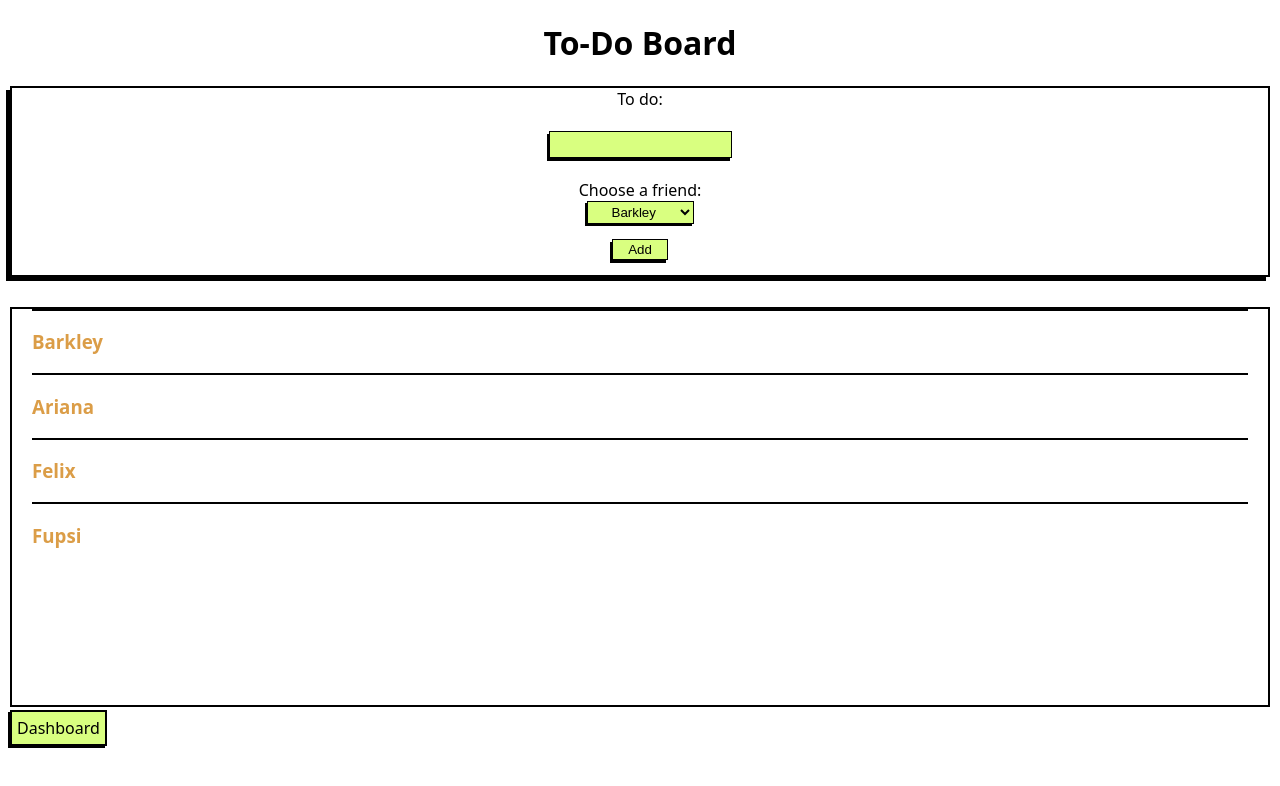
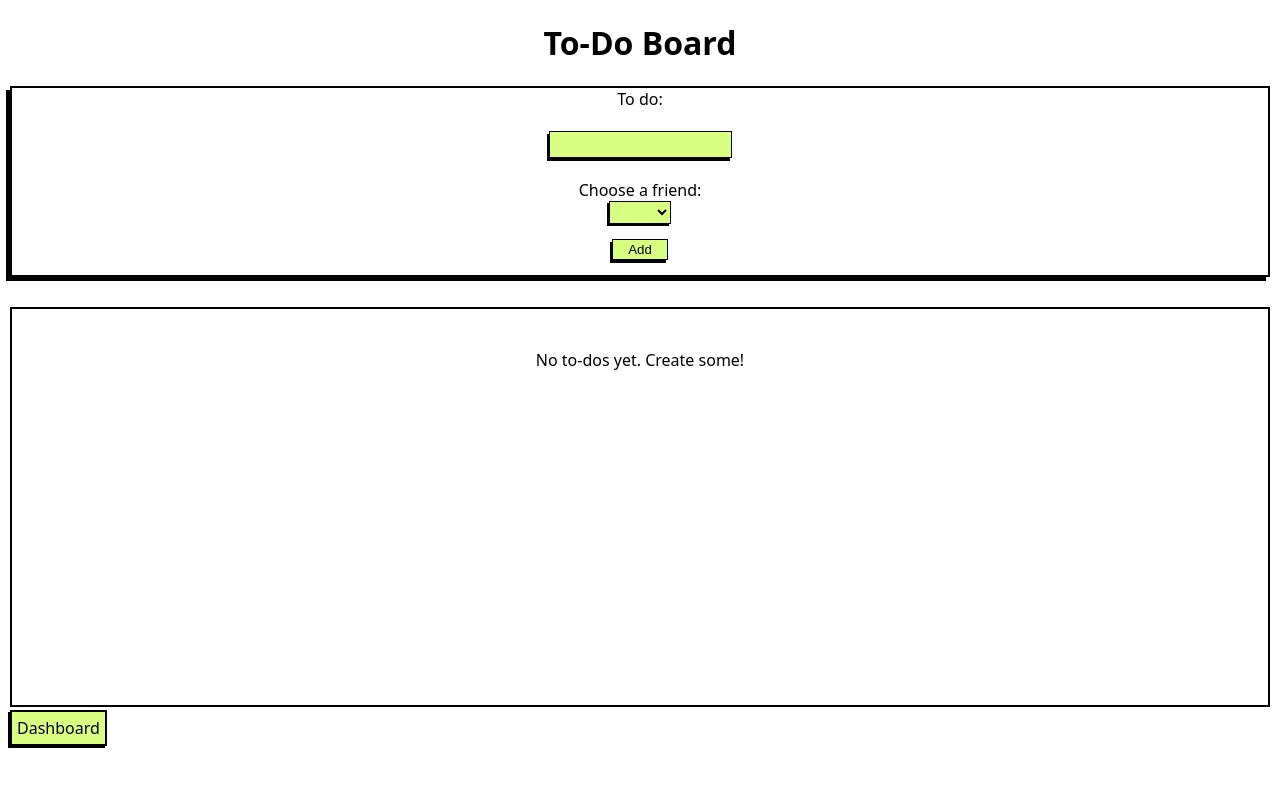
Before and after one commit to supernova-97/Capstone-Project, a Next.js app: page /to-do in a window 1280 px wide. Shown: the top 786 px of the page. Built offline with nearby package versions, Linux system fonts and the light colour scheme.

Commit message:
renaming and some styling

```diff
--- a/components/List/index.js
+++ b/components/List/index.js
@@ -42,6 +42,9 @@ function List({ toDos, onDeleteToDo, tripData }) {
             </ul>
           </StyledSection>
         ))}
+        <StyledConditionalText>
+          {toDos.length > 0 ? "" : "No to-dos yet. Create some!"}
+        </StyledConditionalText>
       </ListWrapper>
 
       <DashboardLink href="/">Dashboard</DashboardLink>
@@ -56,7 +59,6 @@ export default List;
 const ListItem = styled.li`
   display: flex;
   align-items: center;
-  border-bottom: 2px solid black;
   width: fit-content;
   padding: 10px;
   margin: 0px;
@@ -137,7 +139,7 @@ const DashboardLink = styled(Link)`
 const StyledSection = styled.section`
   margin: 0 20px;
   display: flex;
-  border-top: 2px solid black;
+  border-bottom: 2px solid black;
 `;
 
 const SectionHeading = styled.h3`
--- a/components/NewTrip/index.js
+++ b/components/NewTrip/index.js
@@ -77,7 +77,7 @@ function NewTrip({ onAddToDo, tripData, setTripData }) {
               handleChange={handleChange}
               onAddToDo={handleAddToDo}
               formToDos={formToDos}
-              handleToDoInput={handleToDoInput}
+              onToDoInput={handleToDoInput}
               toDoInputRef={toDoInputRef}
             />
           )}
--- a/pages/_app.js
+++ b/pages/_app.js
@@ -9,7 +9,7 @@ export default function App({ Component, pageProps }) {
     name: "Camping",
     where: "Denmark",
     when: "2023-05-06",
-    who: ["Barkley", " Ariana", "Felix", "Fupsi"],
+    who: [],
   });
   const [selectedFriend, setSelectedFriend] = useState(tripData.who[0]);
 
```
Also changed, not shown: components/NewTrip/FormStepTwo.js (+3 -15 lines).
